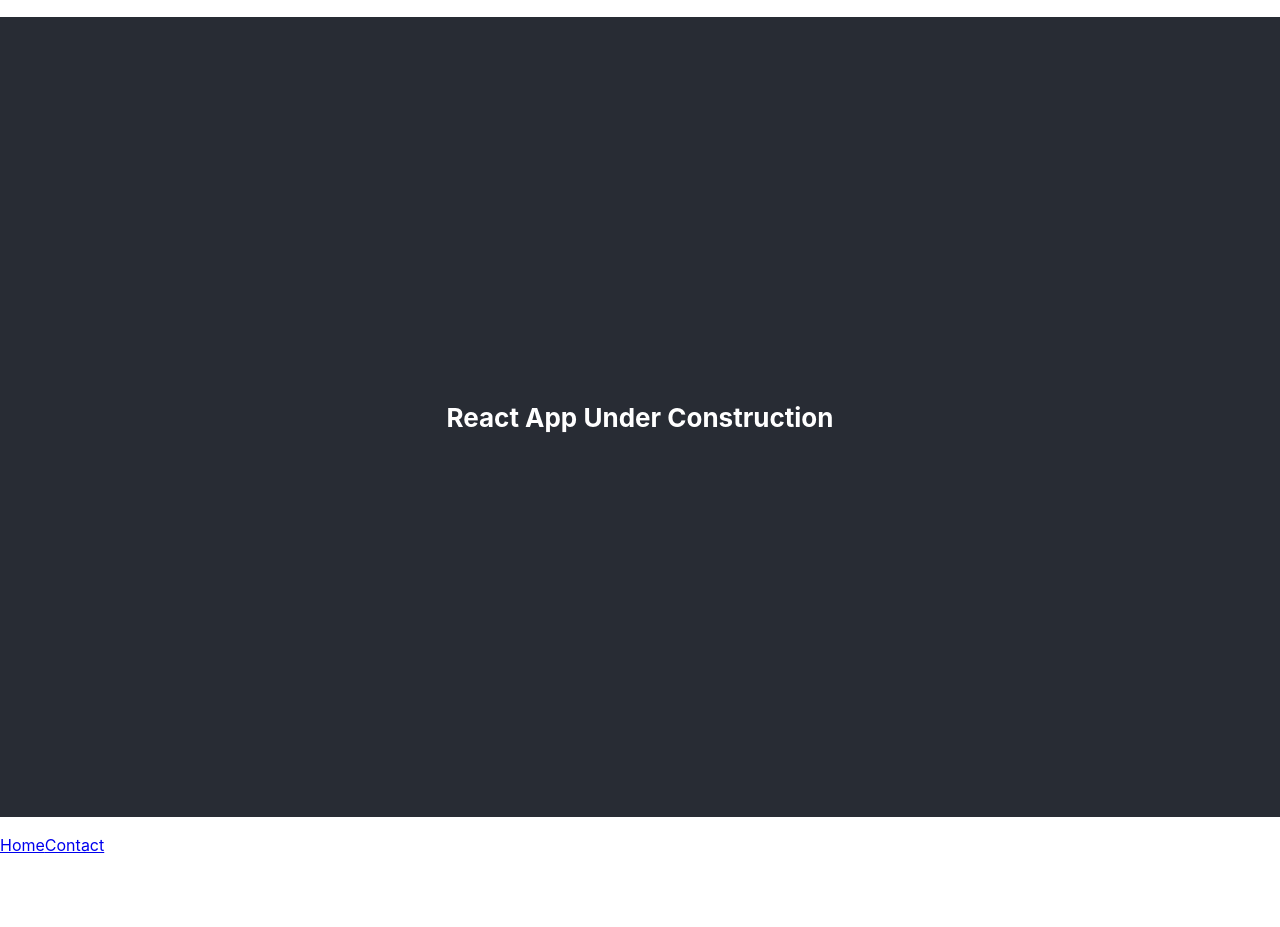
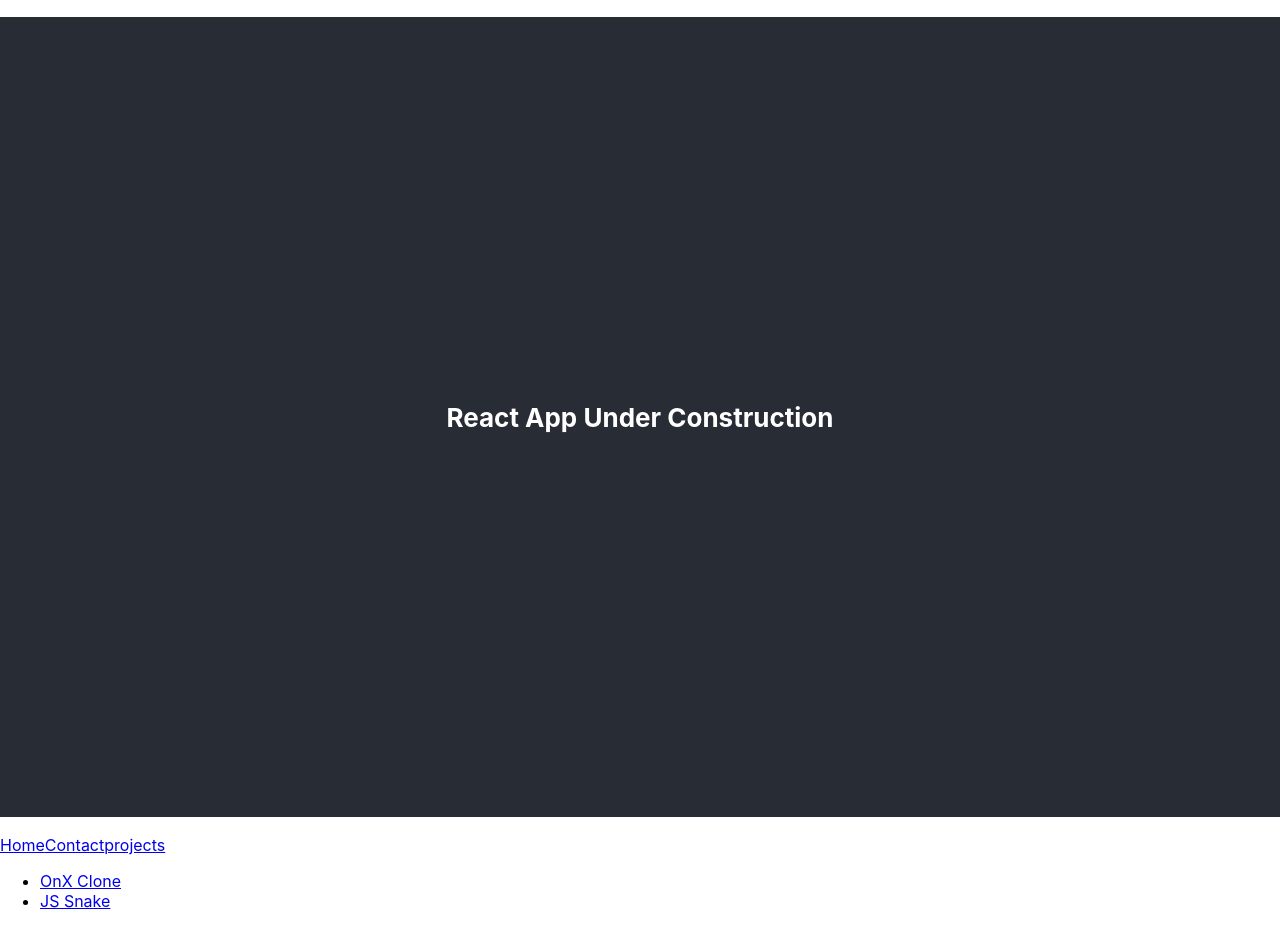
Before and after one commit to msteele96/marc-steele, a React (Create React App) app: page /projects in a window 1280 px wide. Before the commit the page ends 855 px from the top, so only its background shows below. Built offline with nearby package versions, Linux system fonts and the light colour scheme.

Commit message:
Added Projects Link, put some project info in project.js

```diff
--- a/src/App.js
+++ b/src/App.js
@@ -1,5 +1,6 @@
 import './App.css';
 import Contact from './components/contact';
+import Project from './components/project';
 import { Route, Switch, Link } from 'react-router-dom';
 
 function App() {
@@ -9,6 +10,7 @@ function App() {
 
     <Link to="/">Home</Link>
     <Link to="/contact">Contact</Link>
+    <Link to="/projects">projects</Link>
 
     <Switch>
       <>
@@ -20,6 +22,10 @@ function App() {
         <Contact/>
       </Route>
 
+      <Route exact path="/projects">
+        <Project/>
+      </Route>
+
       </>
     </Switch>
 
--- a/src/components/project.js
+++ b/src/components/project.js
@@ -4,7 +4,10 @@ export default class Project extends Component {
     render() {
         return (
             <>
-
+                <ul>
+                    <li><a href="https://github.com/msteele96/onx-clone">OnX Clone</a></li>
+                    <li><a href="https://github.com/msteele96/js-spa">JS Snake</a></li>
+                </ul>
             </>
         )
     }
```
